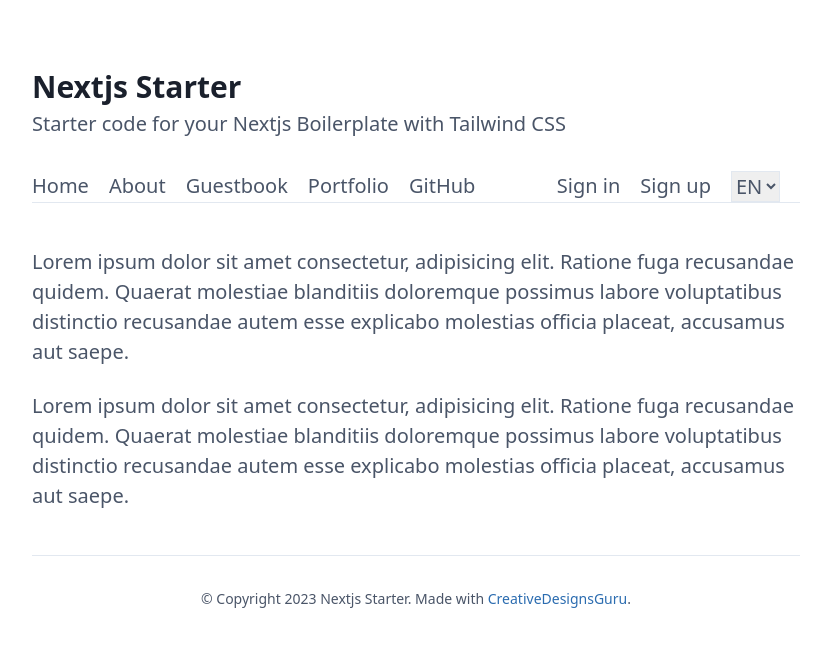
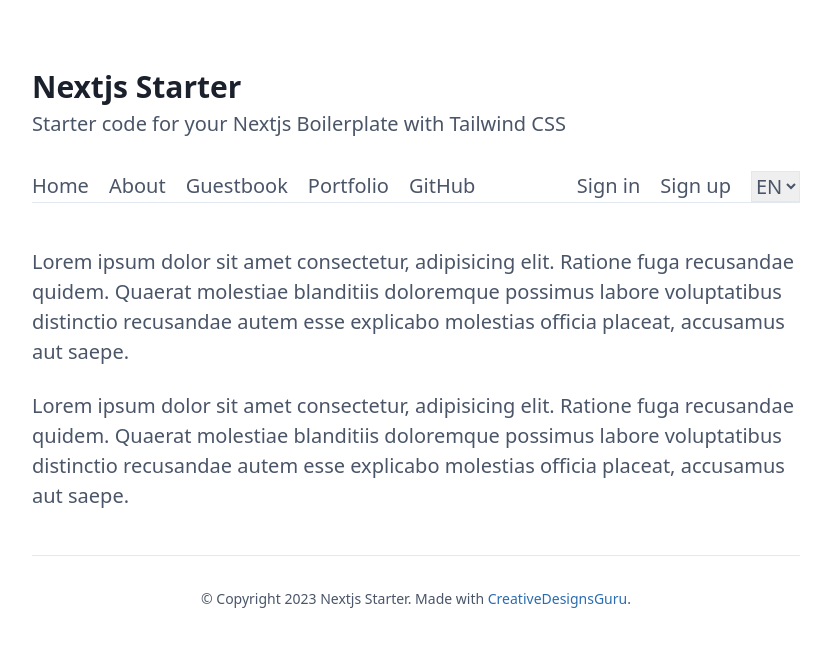
Before and after one commit to ixartz/Next-js-Boilerplate, a Next.js app: page /en/about in a window 1280 px wide. Shown: the top 646 px of the page, without its empty margins (224-1055 px from the left). Built offline with nearby package versions, Linux system fonts and the light colour scheme.

Commit message:
feat: link in BaseTemplate replaced margin with gap

```diff
--- a/src/templates/BaseTemplate.tsx
+++ b/src/templates/BaseTemplate.tsx
@@ -25,13 +25,13 @@ const BaseTemplate = (props: IBaseTemplateProps) => {
 
           <div className="flex justify-between">
             <nav>
-              <ul className="flex flex-wrap text-xl [&_li]:mr-5">
+              <ul className="flex flex-wrap gap-x-5 text-xl">
                 {props.leftNav}
               </ul>
             </nav>
 
             <nav>
-              <ul className="flex flex-wrap text-xl [&_li]:mr-5">
+              <ul className="flex flex-wrap gap-x-5 text-xl">
                 {props.rightNav}
               </ul>
             </nav>
```
